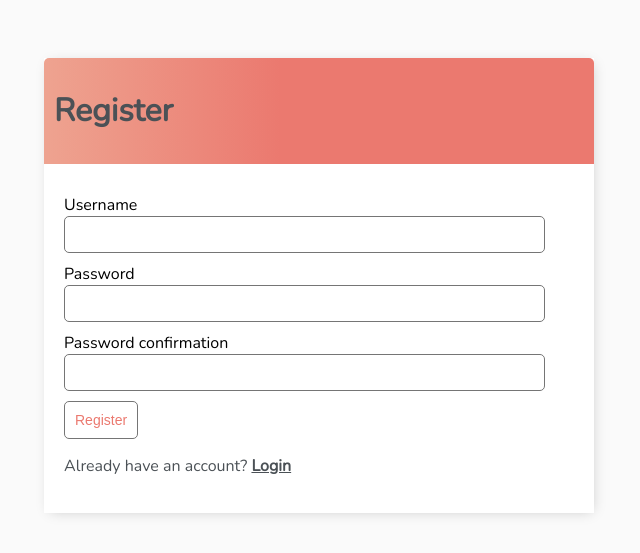
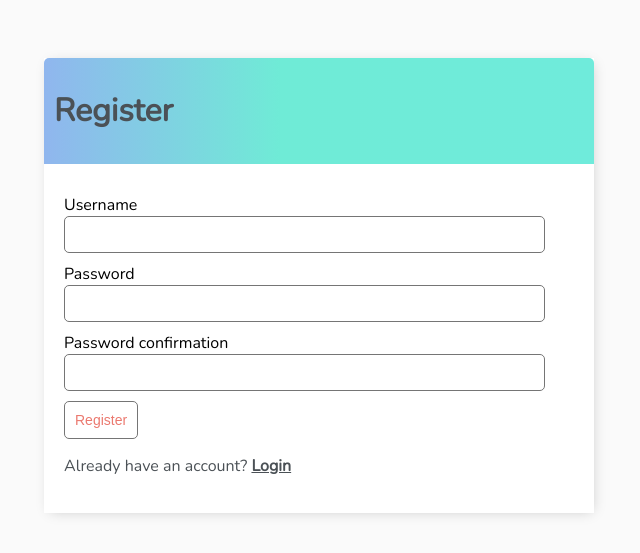
Before and after one commit to harikutty007/Todo-, a Django app: page /register/ in a window 1280 px wide. Shown: the top 553 px of the page, without its empty margins (321-961 px from the left). Run offline with Django 5.2, Linux system fonts and the light colour scheme.

Commit message:
second commit

```diff
--- a/todoapp/templates/todoapp/main.html
+++ b/todoapp/templates/todoapp/main.html
@@ -59,7 +59,7 @@
             color: #fff;
             padding: 10px;
             border-radius: 5px 5px 0 0;
-            background: linear-gradient(90deg, #EEA390 0%, #EB796F 43%, #EB796F 100%);
+            background: linear-gradient(90deg, #90b6ee 0%, #6febd6 43%, #6febdb 100%);
         }
 
         .header-bar a {
```
Also changed, not shown: db.sqlite3.
